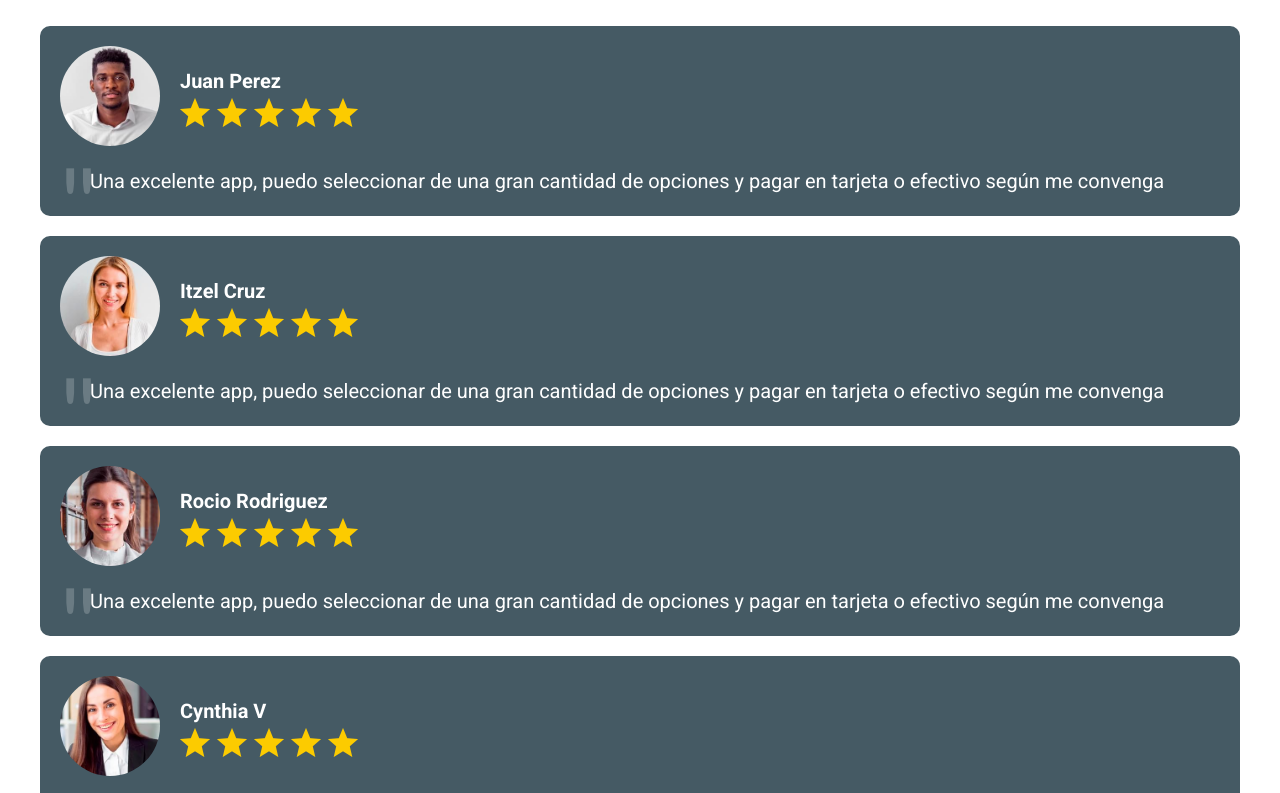
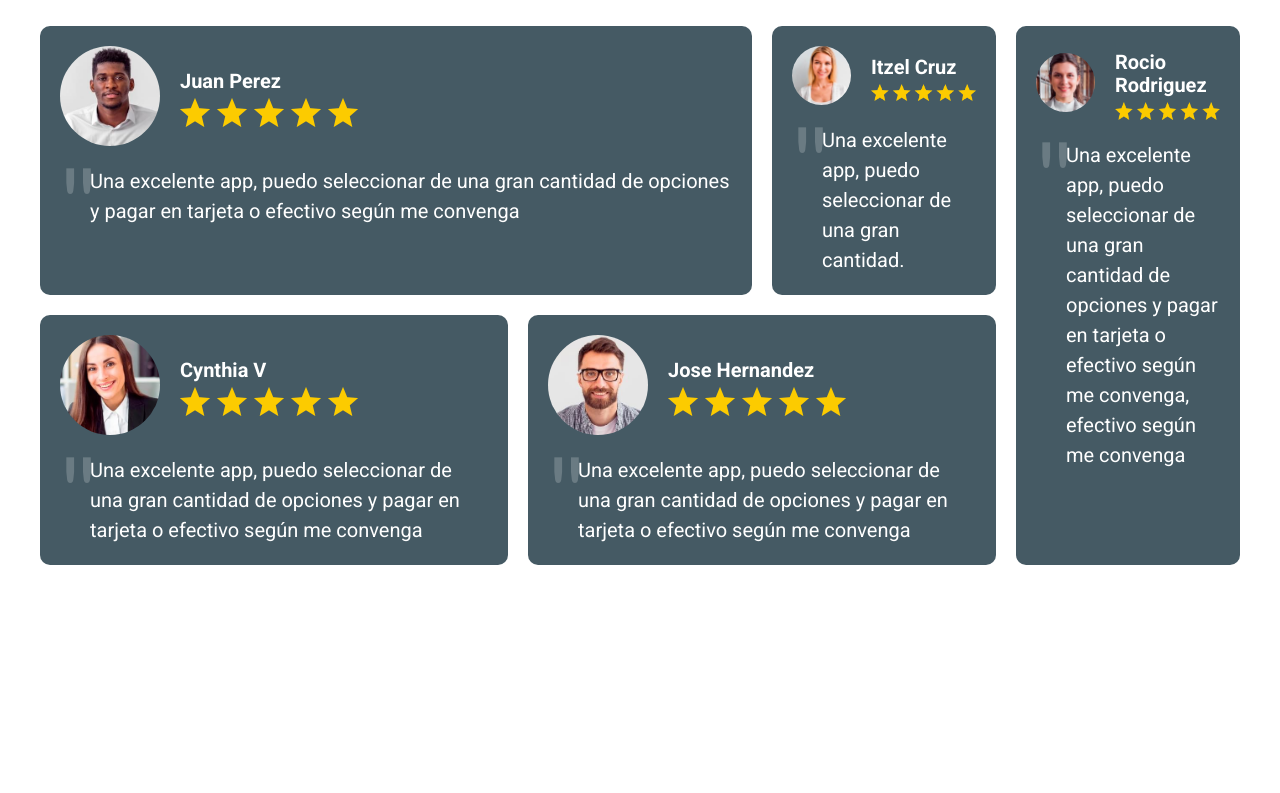
Before and after one commit to JorgeDevmm/personal-app-delivery, a website: page index.html in a window 1280 px wide. Shown: the part 1880-2673 px from the top of the page. After the commit the page ends 2495 px from the top, so only its background shows below. Drawn offline with Linux system fonts and the light colour scheme.

Commit message:
Posicionando los testimoniales en el Grid

```diff
--- a/index.html
+++ b/index.html
@@ -149,8 +149,7 @@
           </header>
 
           <blockquote class="testimonial__texto">
-            Una excelente app, puedo seleccionar de una gran cantidad de
-            opciones y pagar en tarjeta o efectivo según me convenga
+            Una excelente app, puedo seleccionar de una gran cantidad.
           </blockquote>
         </div>
         <!-- finaliza testimonial -->
@@ -172,7 +171,8 @@
 
           <blockquote class="testimonial__texto">
             Una excelente app, puedo seleccionar de una gran cantidad de
-            opciones y pagar en tarjeta o efectivo según me convenga
+            opciones y pagar en tarjeta o efectivo según me convenga, efectivo
+            según me convenga
           </blockquote>
         </div>
         <!-- finaliza testimonial -->
```
Also changed, not shown: build/css/app.css, 1 other file.
